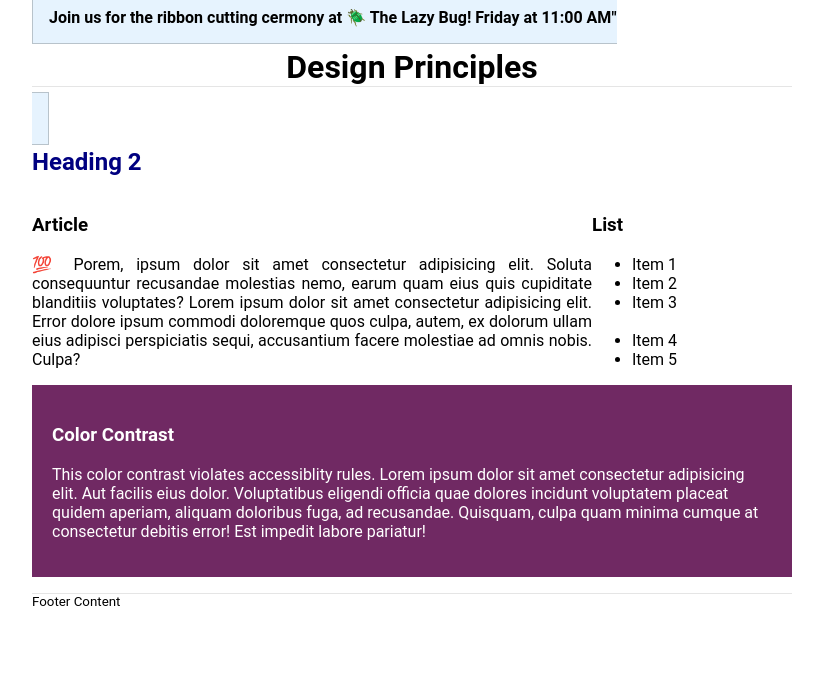
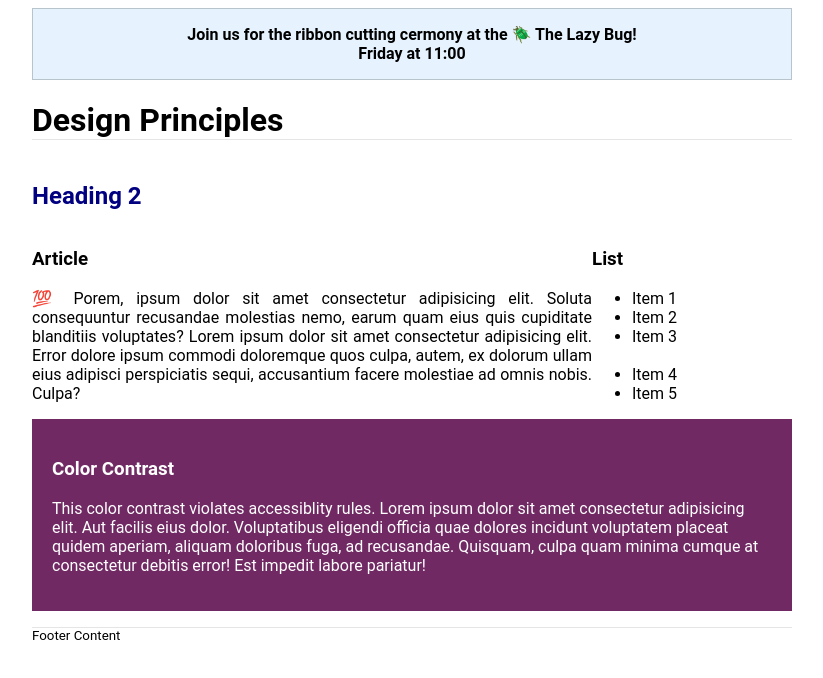
Before and after one commit to nicolasdfoti/wdd131, a plain HTML site: page week03/design.html in a window 1280 px wide. Shown: the whole page, without its empty margins (228-1051 px from the left). Drawn offline with Linux system fonts and the light colour scheme.

Commit message:
Corrected

```diff
--- a/week03/design.html
+++ b/week03/design.html
@@ -13,7 +13,7 @@
     <body>
 
         <header>
-            <Join class="banner">Join us for the ribbon cutting cermony at 🪲 The Lazy Bug! Friday at 11:00 AM"</div>
+            <div class="banner">Join us for the ribbon cutting cermony at the 🪲 The Lazy Bug!<br>Friday at 11:00</div>
             <h1>Design Principles</h1>
         </header>
 
```
